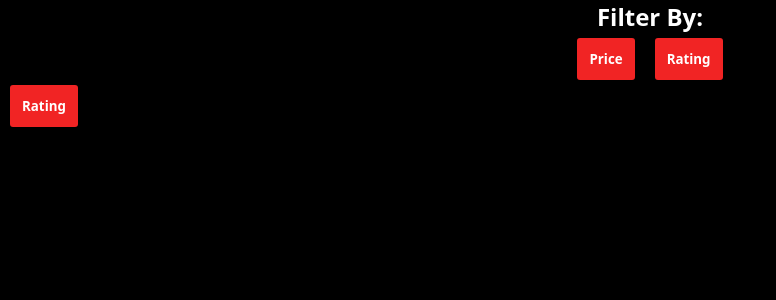
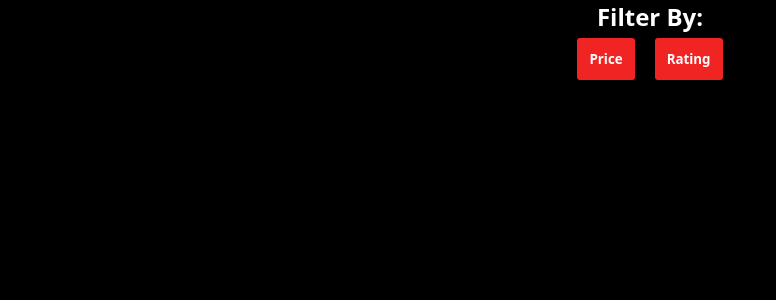
Before and after one commit to SyedArsalan798/flask-food-order-system, a Flask app: template templates/menu.html in a window 1280 px wide. Shown: the part 64-364 px from the top of the page, without its empty margins (0-776 px from the left). Run offline with Flask 3, Linux system fonts and the light colour scheme; the template is opened without the code that fills it, so the values that code supplies are empty.

Commit message:
Update menu.html
removed extra button on menu page

```diff
--- a/templates/menu.html
+++ b/templates/menu.html
@@ -37,32 +37,6 @@
 </style>
 
 
-
-        <div class="filterRating">
-            <a href="/menu/filterByRating"><button style="background-color: #f12424; color: white;">Rating</button></a>
-        </div>
-    </div>
-</div>
-
-<style>
-    .filter {
-        color: white;
-    }
-    .filterLabel {
-        text-align: center;
-    }
-    .filterOptions {
-        display: flex;
-        justify-content: center;
-    }
-    .filterPrice,
-    .filterRating {
-        margin: 0 10px;
-    }
-</style>
-
-
-
     </div>
 
     <div class="orders">
```
